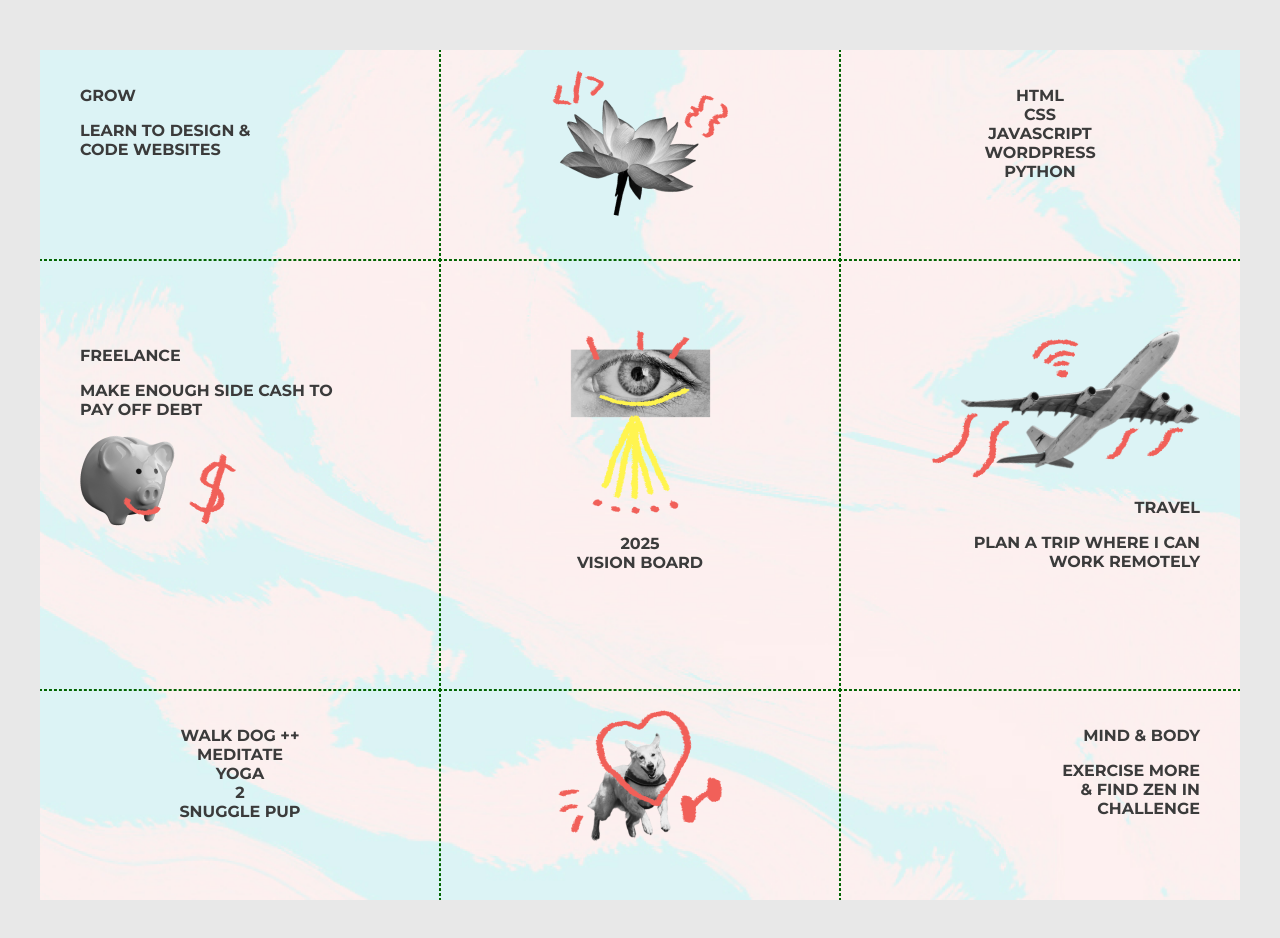
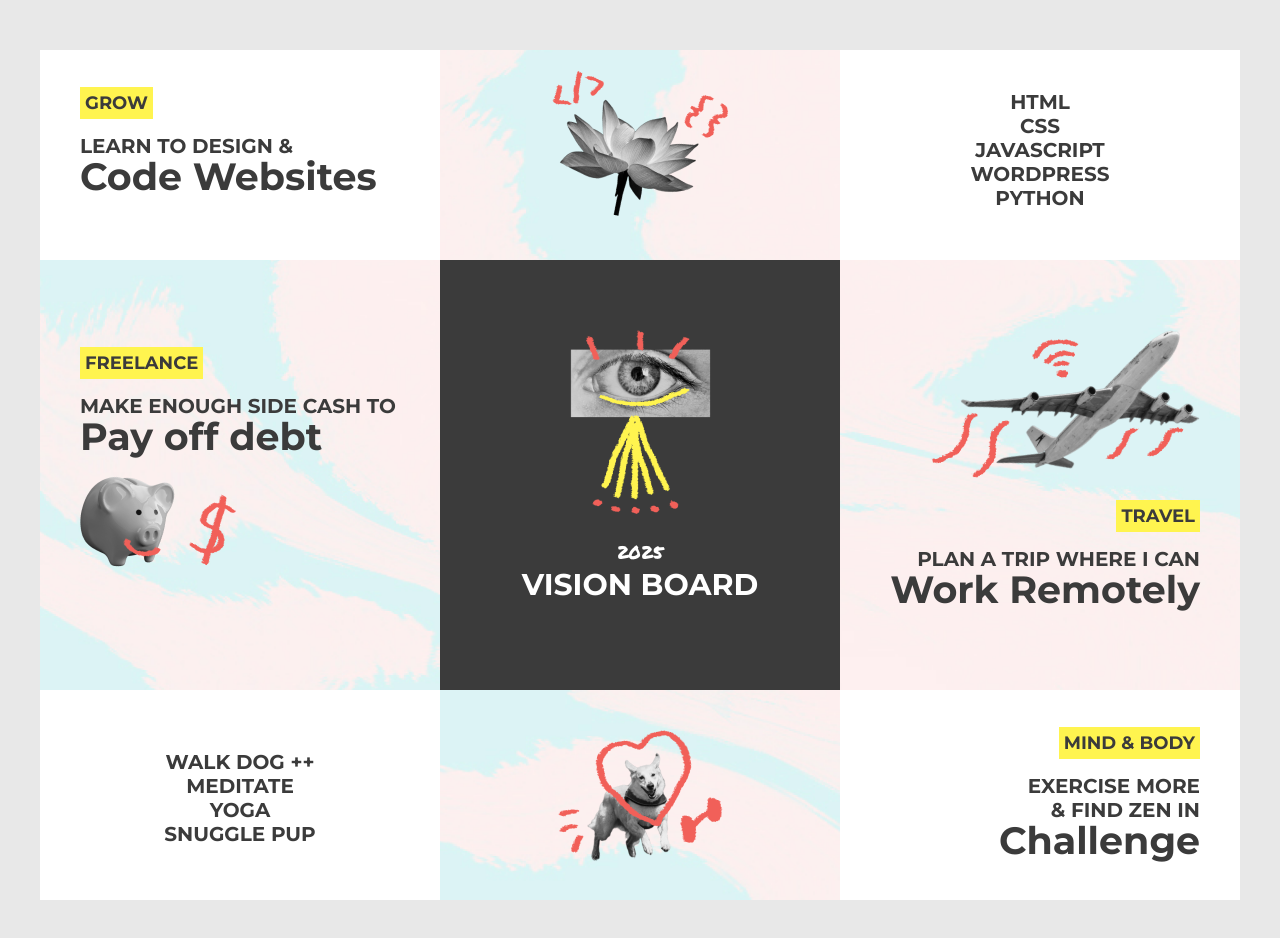
Before and after one commit to Raider-WilliamsEarl/vision-board, a plain HTML site: page index.html in a window 1280 px wide. Drawn offline with Linux system fonts and the light colour scheme.

Commit message:
finished coding site

```diff
--- a/css/main.css
+++ b/css/main.css
@@ -10,12 +10,12 @@ body {
     overflow: auto;
     background: url('../img/background.png');
     background-size: cover;
-    font-family: 'Montserrat', serif;
+    font-family: 'Montserrat', sans-serif;
     text-transform: uppercase;
+    font-size: 20px;
 }
 
 .block {
-    outline: 1px dashed darkgreen;
     float: left;
     box-sizing: border-box;
     width: 400px;
@@ -38,3 +38,39 @@ body {
 .right {
     text-align: right;
 }
+
+.lightbg {
+    background-color: #FFFFFF;
+}
+
+.darkbg {
+    background-color: #3B3B3B;
+}
+
+.highlight {
+    font-size: 18px;
+    padding: 5px;
+    background-color: #FFF44F;
+}
+
+strong {
+    font-size: 38px;
+    line-height: 38px;
+    text-transform: none;
+}
+
+.title {
+    font-size: 30px;
+    color:#FFFFFF;
+    margin: 10px 0px;
+}
+
+.year {
+    color: #FFFFFF;
+    font-family: Permanent Marker, cursive;
+    font-size: 18px;
+}
+
+.toppad {
+    padding: 40px 0px 0px 0px;
+}
--- a/index.html
+++ b/index.html
@@ -6,16 +6,16 @@
   <title>Vision Board Project</title>
   <link rel="stylesheet" href="css/normalize.css" />
   <link rel="stylesheet" href="css/main.css" />
-  <link rel="preconnect" href="https://fonts.googleapis.com" />
-  <link rel="preconnect" href="https://fonts.gstatic.com" crossorigin />
+  <link rel="preconnect" href="https://fonts.googleapis.com">
+  <link rel="preconnect" href="https://fonts.gstatic.com" crossorigin>
   <link
     href="https://fonts.googleapis.com/css2?family=Montserrat:ital,wght@0,700;1,700&family=Permanent+Marker&display=swap"
-    rel="stylesheet" />
+    rel="stylesheet">
 </head>
 
 <body>
   <div id="vision-board">
-    <div class="block small-block">
+    <div class="block small-block lightbg">
       <p>
         <span class=highlight>Grow</span>
       </p>
@@ -27,7 +27,7 @@
     <div class="block small-block center">
       <img src="img/flower.png" alt="greyscale flower with crayon drawn brackets curly braces">
     </div>
-    <div class="block small-block center">
+    <div class="block small-block center lightbg">
       <p>
         HTML<br>
         CSS<br>
@@ -46,37 +46,37 @@
       </p>
       <img src="img/piggy.png" alt="piggy bank with crayon drawn dollar sign">
     </div>
-    <div class="block large-block center">
+    <div class="block large-block center darkbg">
       <img src="img/eye.png" alt="eye with crayon drawn lines coming from it">
       <p>
-        2025<br>
-        Vision Board
+        <span class="year">2025</span><br>
+        <span class="title">Vision Board</span>
       </p>
     </div>
     <div class="block large-block right">
       <img src="img/plane.png" alt="plane flying">
       <p>
-        <span class="highlight">Travel</span></p>
+        <span class="highlight">Travel</span>
+      </p>
       <p>
         Plan A Trip Where I Can<br>
         <strong>Work Remotely</strong>
       </p>
     </div>
-    <div class="block small-block center">
+    <div class="block small-block center lightbg toppad">
       <p>
         Walk Dog ++<br>
         Meditate<br>
         Yoga<br>
-        2<br>
         Snuggle Pup
       </p>
     </div>
-    <div class="block small-block center">
+    <div class="block small-block center toppad">
       <img src="img/doggo.png" alt="dog with crayon drawn heart around it">
     </div>
-    <div class="block small-block right">
+    <div class="block small-block right lightbg">
       <p>
-        <p><span class="highlight">Mind & Body</span>
+      <p><span class="highlight">Mind & Body</span>
       </p>
       <p>
         Exercise More<br>
```
